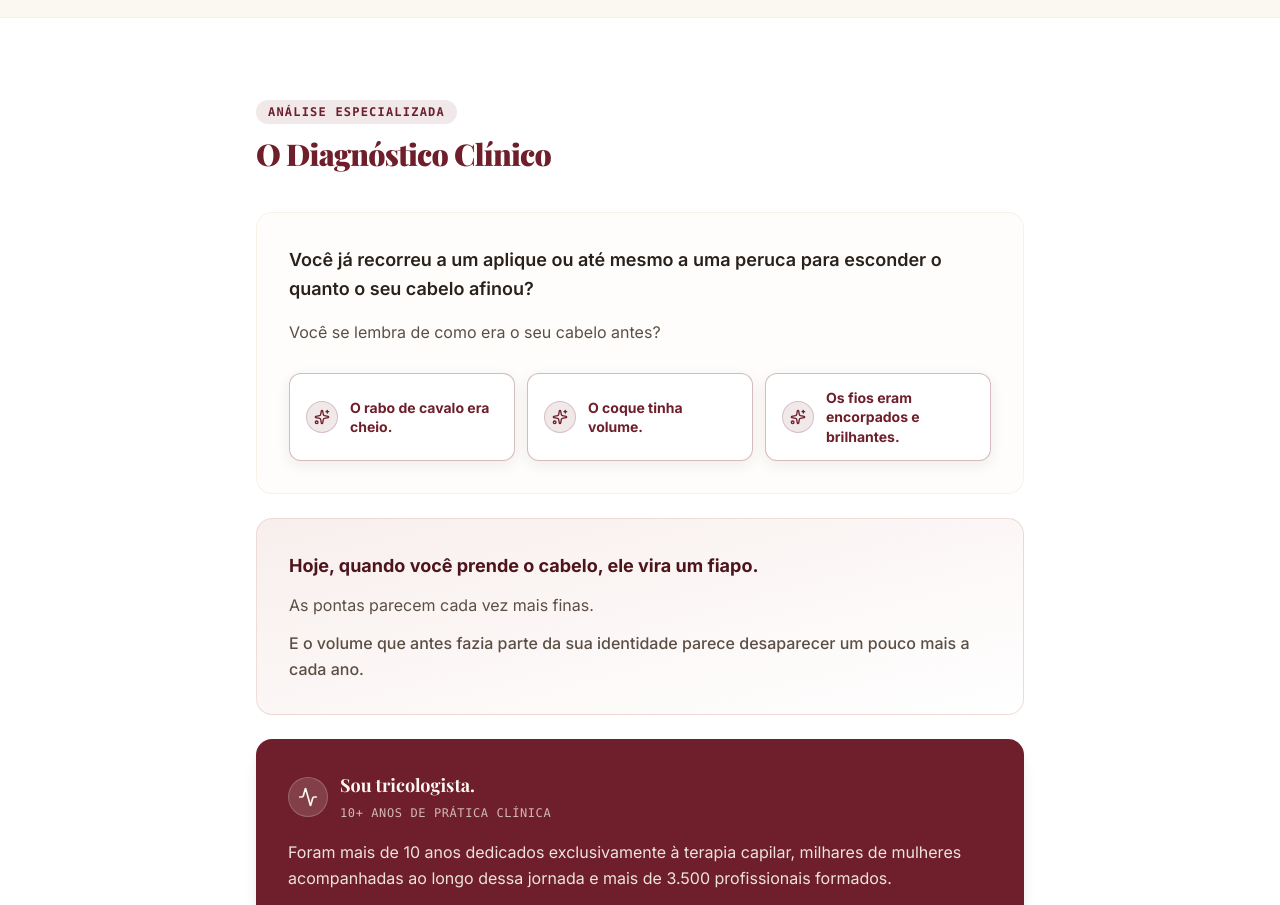
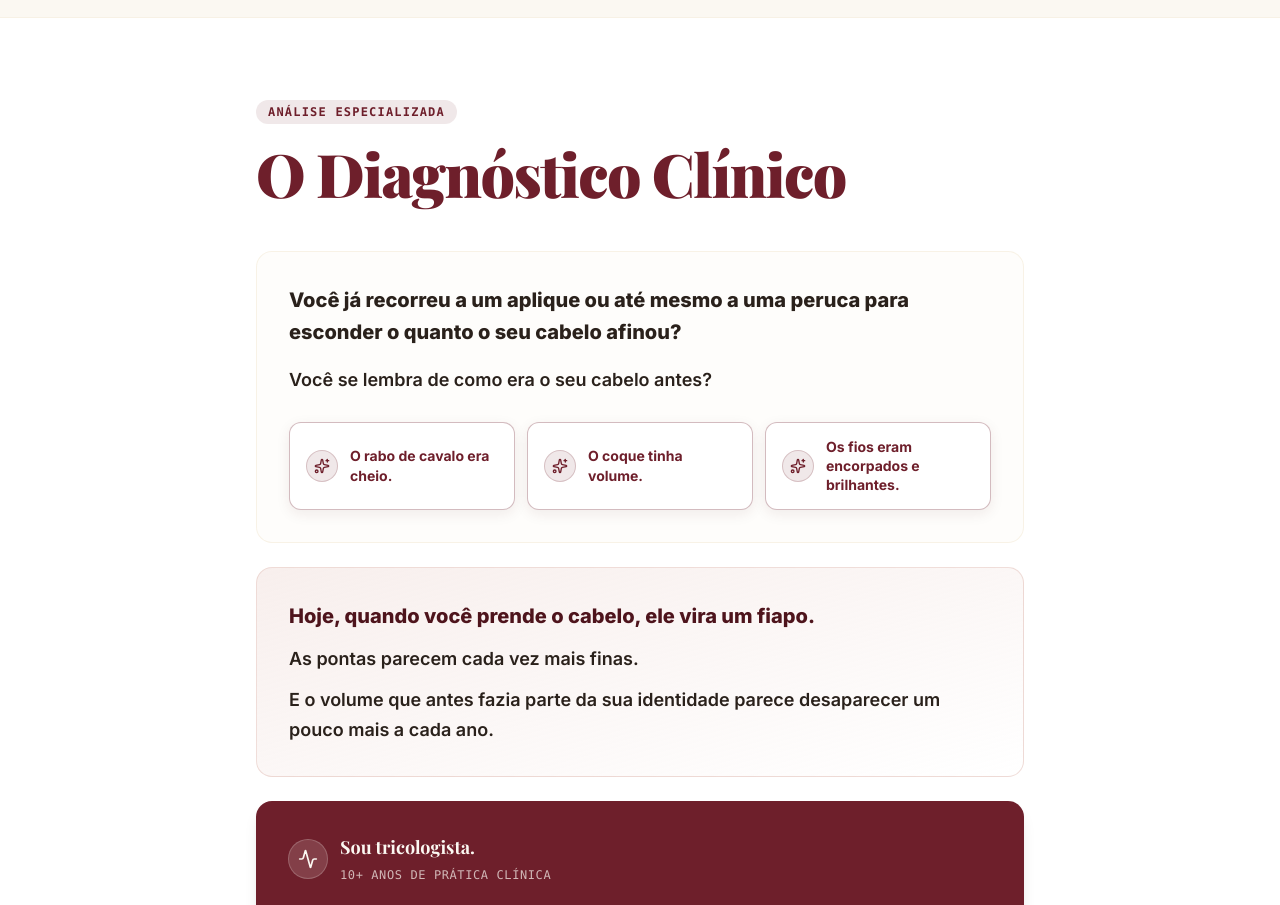
Before and after one commit to DellsantosXD/lp-proteina-do-trigo-A, a React (Vite) app: page / in a window 1280 px wide. Shown: the part 1440-2345 px from the top of the page. Built offline with nearby package versions, Linux system fonts and the light colour scheme; a web font is replaced by a local one.

Commit message:
style: enlarge O Diagnóstico Clínico section title and unify card text color to dark text-ink

```diff
--- a/src/App.tsx
+++ b/src/App.tsx
@@ -167,7 +167,7 @@ export default function App() {
             <span className="inline-block px-3 py-1 bg-bordo/10 text-bordo font-mono text-xs font-bold uppercase tracking-widest rounded-full mb-3">
               Análise Especializada
             </span>
-            <h2 className="text-2xl sm:text-3xl font-serif text-bordo font-black tracking-tight">
+            <h2 className="text-3xl sm:text-5xl md:text-6xl font-serif text-bordo font-black tracking-tight leading-tight">
               O Diagnóstico Clínico
             </h2>
           </div>
@@ -182,10 +182,10 @@ export default function App() {
               transition={{ duration: 0.5 }}
               className="bg-cream/30 border border-tan-deep/20 rounded-2xl p-6 sm:p-8"
             >
-              <p className="text-base sm:text-lg text-ink font-semibold leading-relaxed mb-4">
+              <p className="text-base sm:text-xl text-ink font-extrabold leading-relaxed mb-4">
                 {leadParagraphs[0]}
               </p>
-              <p className="text-sm sm:text-base text-ink-soft leading-relaxed mb-4">
+              <p className="text-sm sm:text-lg text-ink font-semibold leading-relaxed mb-4">
                 {leadParagraphs[1]}
               </p>
               <div className="grid grid-cols-1 sm:grid-cols-3 gap-3 pt-3">
@@ -225,13 +225,13 @@ export default function App() {
               className="bg-gradient-to-br from-rose/30 via-rose/15 to-transparent border border-rose/60 rounded-2xl p-6 sm:p-8 relative overflow-hidden"
             >
               <div className="relative z-10 space-y-3">
-                <p className="text-base sm:text-lg text-bordo-deep font-bold leading-relaxed">
+                <p className="text-base sm:text-xl text-bordo-deep font-extrabold leading-relaxed">
                   {leadParagraphs[5]}
                 </p>
-                <p className="text-sm sm:text-base text-ink-soft leading-relaxed">
+                <p className="text-sm sm:text-lg text-ink font-semibold leading-relaxed">
                   {leadParagraphs[6]}
                 </p>
-                <p className="text-sm sm:text-base text-ink-soft leading-relaxed font-medium">
+                <p className="text-sm sm:text-lg text-ink font-semibold leading-relaxed">
                   {leadParagraphs[7]}
                 </p>
               </div>
```
